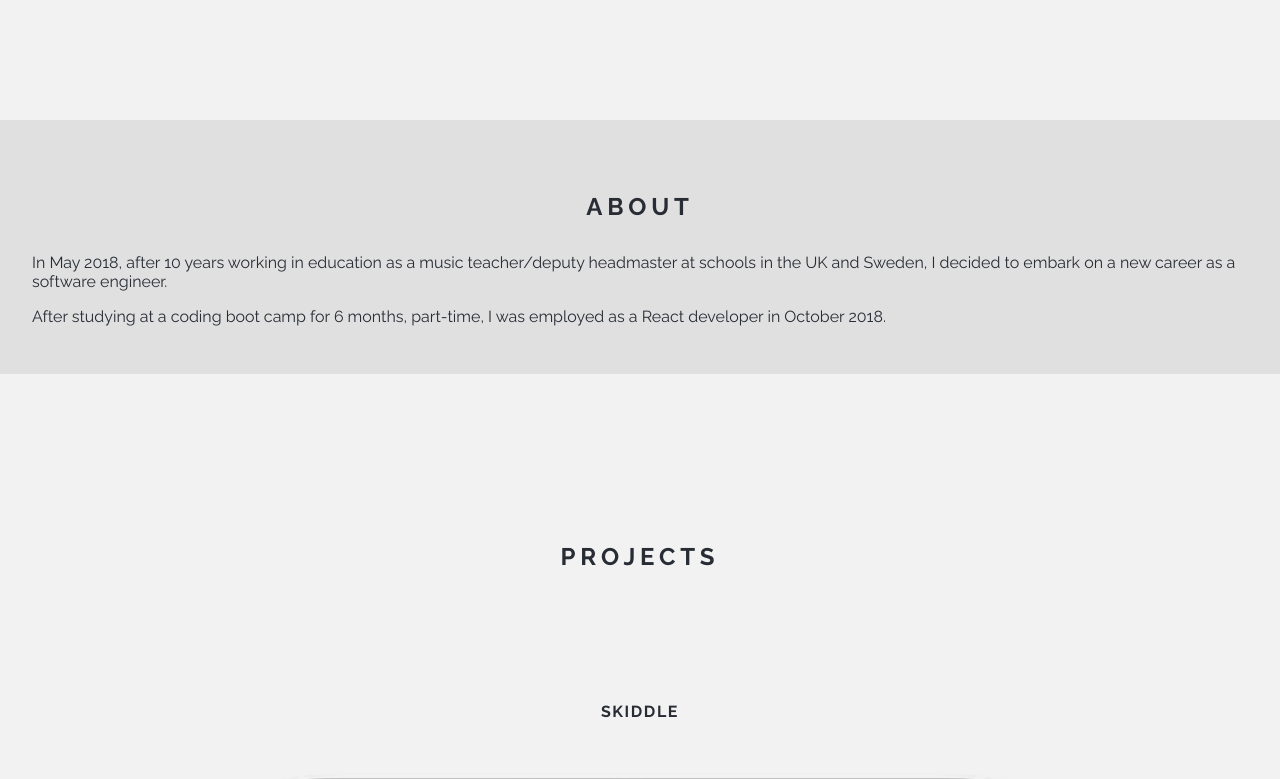
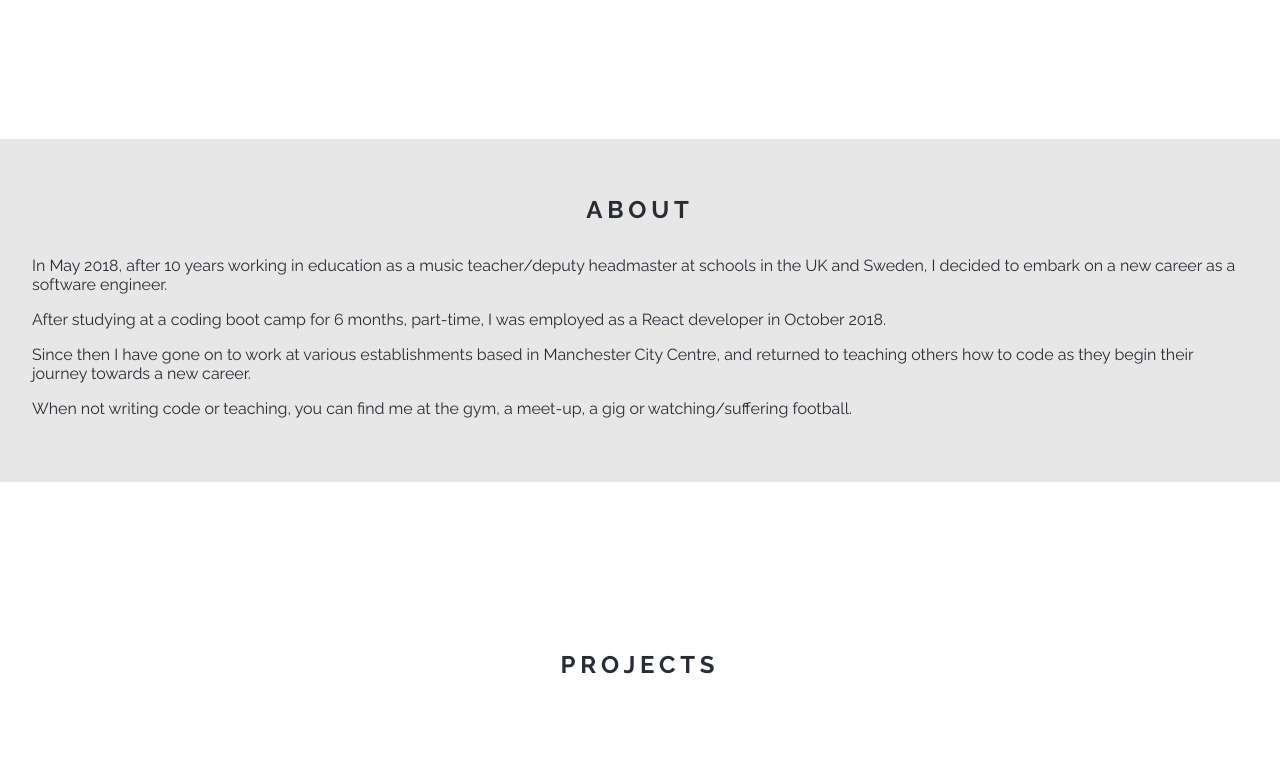
Before and after one commit to Daniel-Cross/portfoliov3, a React (Create React App) app: page / in a window 1280 px wide. Shown: the part 680-1459 px from the top of the page. Built offline with nearby package versions, Linux system fonts and the light colour scheme.

Commit message:
added links to socials and navbar

```diff
--- a/src/App.js
+++ b/src/App.js
@@ -3,15 +3,23 @@ import Header from "./components/Header";
 import About from "./components/About";
 import Projects from "./components/Projects";
 import Footer from "./components/Footer";
+import useDarkMode from "./hooks/useDarkMode";
+import styled from "styled-components";
+
+const AppContainer = styled.div`
+  background: ${({ theme }) => (theme === "dark" ? `#000` : `#fff`)};
+`;
 
 function App() {
+  const [theme] = useDarkMode();
   return (
-    <>
+    <AppContainer>
+      {theme}
       <Header />
       <About />
       <Projects />
       <Footer />
-    </>
+    </AppContainer>
   );
 }
 
--- a/src/components/About.js
+++ b/src/components/About.js
@@ -3,8 +3,8 @@ import styled from "styled-components";
 import { Subtitle } from "../constants/Theme";
 
 const AboutContainer = styled.div`
-  background: rgb(224, 224, 224);
-  padding: 4rem 2rem 2rem 2rem;
+  background: rgb(225, 225, 225, 0.8);
+  padding: 3rem 2rem 3rem 2rem;
 `;
 
 const About = () => {
@@ -20,6 +20,15 @@ const About = () => {
         After studying at a coding boot camp for 6 months, part-time, I was
         employed as a React developer in October 2018.
       </p>
+      <p>
+        Since then I have gone on to work at various establishments based in
+        Manchester City Centre, and returned to teaching others how to code as
+        they begin their journey towards a new career.
+      </p>
+      <p>
+        When not writing code or teaching, you can find me at the gym, a
+        meet-up, a gig or watching/suffering football.
+      </p>
     </AboutContainer>
   );
 };
--- a/src/components/Footer.js
+++ b/src/components/Footer.js
@@ -1,21 +1,34 @@
 import React from "react";
 import styled from "styled-components";
+import { Link } from "../constants/Theme";
 
 const FooterContainer = styled.div`
-  background: rgb(224, 224, 224);
+  background: rgb(225, 225, 225, 0.8);
   display: flex;
   justify-content: space-around;
   align-items: center;
   padding: 2rem 0;
 `;
+
 const Footer = () => {
   return (
     <>
-      <FooterContainer>
-        <ion-icon size="large" name="logo-github" />
-        <ion-icon size="large" name="logo-linkedin" />
-        <ion-icon size="large" name="logo-whatsapp" />
-        <ion-icon size="large" name="logo-twitter" />
+      <FooterContainer id="social">
+        <Link href="https://github.com/Daniel-Cross">
+          <ion-icon size="large" name="logo-github" />
+        </Link>
+        <Link
+          href="https://www.linkedin.com/in/daniel-cross/
+"
+        >
+          <ion-icon size="large" name="logo-linkedin" />
+        </Link>
+        <Link href="https://api.whatsapp.com/send?phone=+447736224134">
+          <ion-icon size="large" name="logo-whatsapp" />
+        </Link>
+        <Link href="https://twitter.com/DanCrossy">
+          <ion-icon size="large" name="logo-twitter" />
+        </Link>
       </FooterContainer>
     </>
   );
--- a/src/components/Navbar.js
+++ b/src/components/Navbar.js
@@ -1,5 +1,6 @@
 import React from "react";
 import styled from "styled-components";
+import useDarkMode from "../hooks/useDarkMode";
 
 const NavContainer = styled.span`
   display: flex;
@@ -14,6 +15,8 @@ const NavLink = styled.a`
   font-weight: 800;
   letter-spacing: 0.2rem;
   position: relative;
+  color: #282c34;
+  text-decoration: none;
   :after,
   active {
     background: none repeat scroll 0 0 transparent;
@@ -34,14 +37,20 @@ const NavLink = styled.a`
     width: 100%;
     left: 0;
   }
+
+  :visited {
+    color: #282c34;
+  }
 `;
 
-const Navbar = props => {
+const Navbar = () => {
+  const [theme, toggleTheme] = useDarkMode();
   return (
     <>
       <NavContainer>
-        <NavLink>PROJECTS</NavLink>
-        <NavLink>SOCIAL</NavLink>
+        <NavLink href="#projects">PROJECTS</NavLink>
+        <NavLink href="#social">SOCIAL</NavLink>
+        <button onClick={toggleTheme}>CLICK</button>
       </NavContainer>
     </>
   );
--- a/src/components/Projects.js
+++ b/src/components/Projects.js
@@ -14,7 +14,7 @@ padding: 10rem 0 4rem 0;
 
 const Projects = () => {
   return (
-    <ProjectsContainer>
+    <ProjectsContainer id="projects">
       <Subtitle>PROJECTS</Subtitle>
       {jobs &&
         jobs.length > 0 &&
--- a/src/constants/JobData.js
+++ b/src/constants/JobData.js
@@ -12,8 +12,7 @@ export const jobs = [
     imgMobile: skiddleMobile,
     imgDesktop: "",
     summary:
-      "Responsible for the development of the new promoters portal at the App Stores most downloaded ticketing service. A tired looking web portal, built previously using PHP, required modernising and new functionality. The application was rebuilt from the ground up using the latest version of React, with Hooks, styled-components and Jest.",
-    tech: []
+      "Responsible for the development of the new promoters portal at the App Stores most downloaded ticketing service. A tired looking web portal, built previously using PHP, required modernising and new functionality. The application was rebuilt from the ground up using the latest version of React, with Hooks, styled-components and Jest."
   },
 
   {
--- a/src/constants/Theme.js
+++ b/src/constants/Theme.js
@@ -34,3 +34,16 @@ export const Subtitle = styled.h2`
   letter-spacing: 0.3rem;
   text-transform: uppercase;
 `;
+
+export const Link = styled.a`
+  color: #282c34;
+  text-decoration: none;
+
+  :visited {
+    color: #282c34;
+  }
+
+  :hover {
+    pointer: cursor;
+  }
+`;
--- /dev/null
+++ b/src/hooks/useDarkMode.js
@@ -0,0 +1,18 @@
+import { useEffect, useState } from "react";
+
+export default () => {
+  const [theme, setTheme] = useState("light");
+
+  const toggleTheme = () => {
+    theme === "light"
+      ? window.localStorage.setItem("theme", "dark") && setTheme("dark")
+      : window.localStorage.setItem("theme", "light") && setTheme("light");
+  };
+
+  useEffect(() => {
+    const localTheme = window.localStorage.getItem("theme");
+    localTheme && setTheme(localTheme);
+  }, []);
+
+  return [theme, toggleTheme];
+};
--- a/src/index.css
+++ b/src/index.css
@@ -8,4 +8,5 @@ html {
   min-height: 100vh;
   color: #282c34;
   background: #f2f2f2;
+  scroll-behavior: smooth;
 }
```
